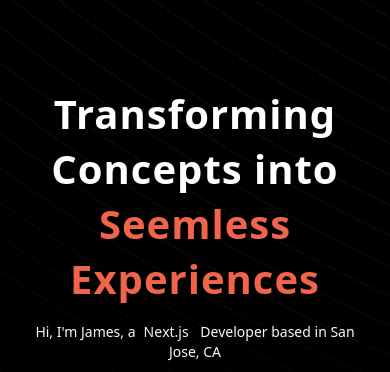
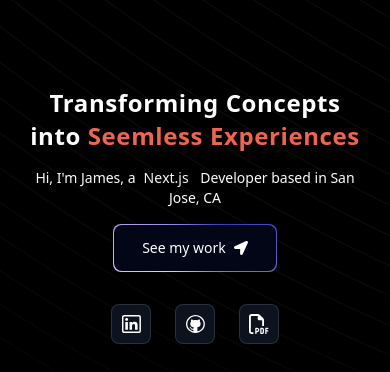
Before and after one commit to JRhoe/dev-portfolio, a Next.js app: page / in a window 390 px wide. Shown: the part 154-526 px from the top of the page. Built offline with nearby package versions, Linux system fonts and the light colour scheme.

Commit message:
edited more responsivness and and changed project tech tiles

```diff
--- a/components/Hero.tsx
+++ b/components/Hero.tsx
@@ -37,12 +37,12 @@
                     max-w-80'></h2>
 
                     <TextGenerateEffect
-                    className=' text-center text-[40px] md:text-5xl lg:text-6xl'
+                    className=' text-center text-[24px] sm:text-4xl md:text-5xl lg:text-5xl 2xl:text-6xl'
                     words='Transforming Concepts into Seemless Experiences'/>
 
                     <p className='text-center md:tracking-wider
                     mb-4 text-sm md:text-lg lg:text-2xl'>Hi, I&apos;m James, a
-                    <FlipWords words={words} duration={3000}/>Developer based in San Jose, CA
+                    <FlipWords words={words} duration={3000} className={'text-main'}/>Developer based in San Jose, CA
                     </p>
 
                     <a href='#projects' className='mb-8'>
--- a/data/index.ts
+++ b/data/index.ts
@@ -98,7 +98,7 @@
       title: "Zoom Clone",
       des: "Clone of a zoom style website. Supports account creation, video meetings, multiple participants, meeting scheduling. Give it a try! (Personal Project)",
       img: ZoomCLone,
-      iconLists: ["html5-brands-solid.svg","css3-alt-brands-solid.svg","/next.svg","/tail.svg", "/ts.svg","/stream.svg",],
+      iconLists: ["html5-brands-solid.svg","css3-alt-brands-solid.svg","/next.svg","/tail.svg", "/ts.svg",],
       link: "https://zoom-clone-green-six.vercel.app/",
     },
     {
@@ -106,7 +106,7 @@
       title: "Animated Apple Iphone 3D Website",
       des: "Recreated the Apple iPhone 15 Pro website, combining GSAP animations and Three.js 3D effects. (Personal Project)",
       img: appleClone,
-      iconLists: ["html5-brands-solid.svg","css3-alt-brands-solid.svg","/next.svg", "/tail.svg", "/ts.svg", "/three.svg", "/gsap.svg"],
+      iconLists: ["/next.svg", "/tail.svg", "/ts.svg", "/three.svg", "/gsap.svg"],
       link: "https://apple-clone-a332a4b85e7d.herokuapp.com/",
     },
     {
```
